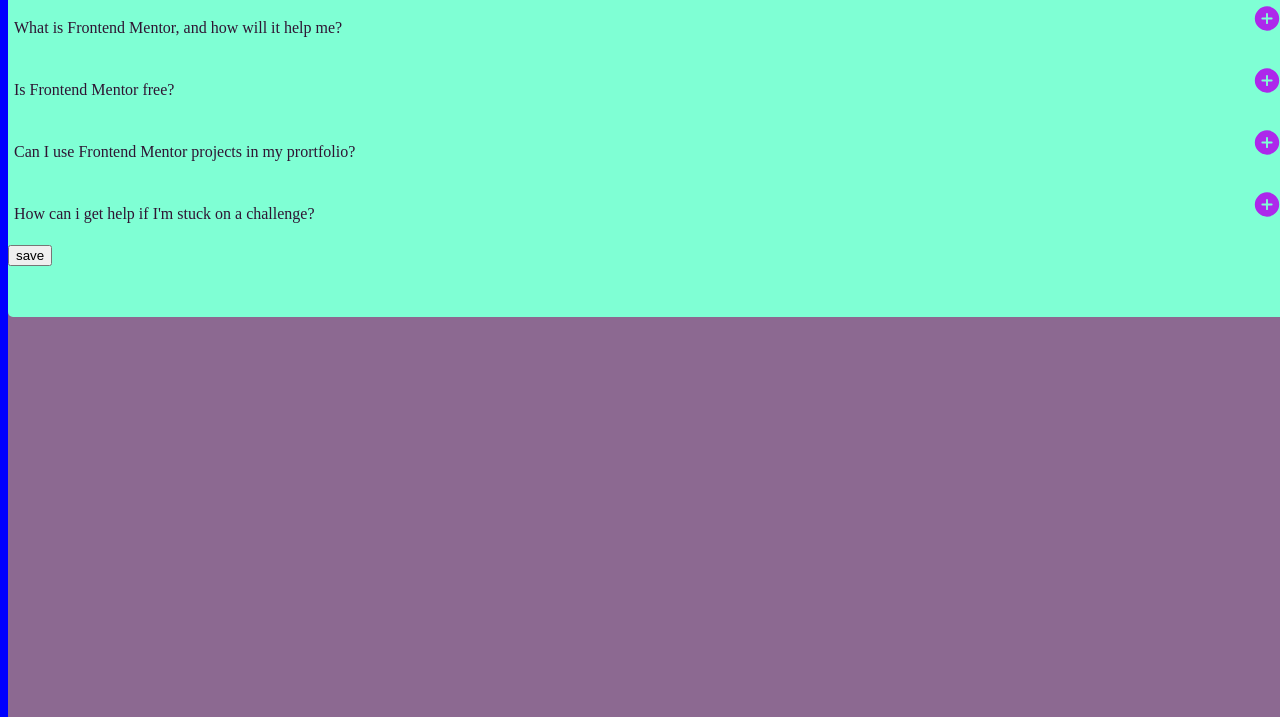
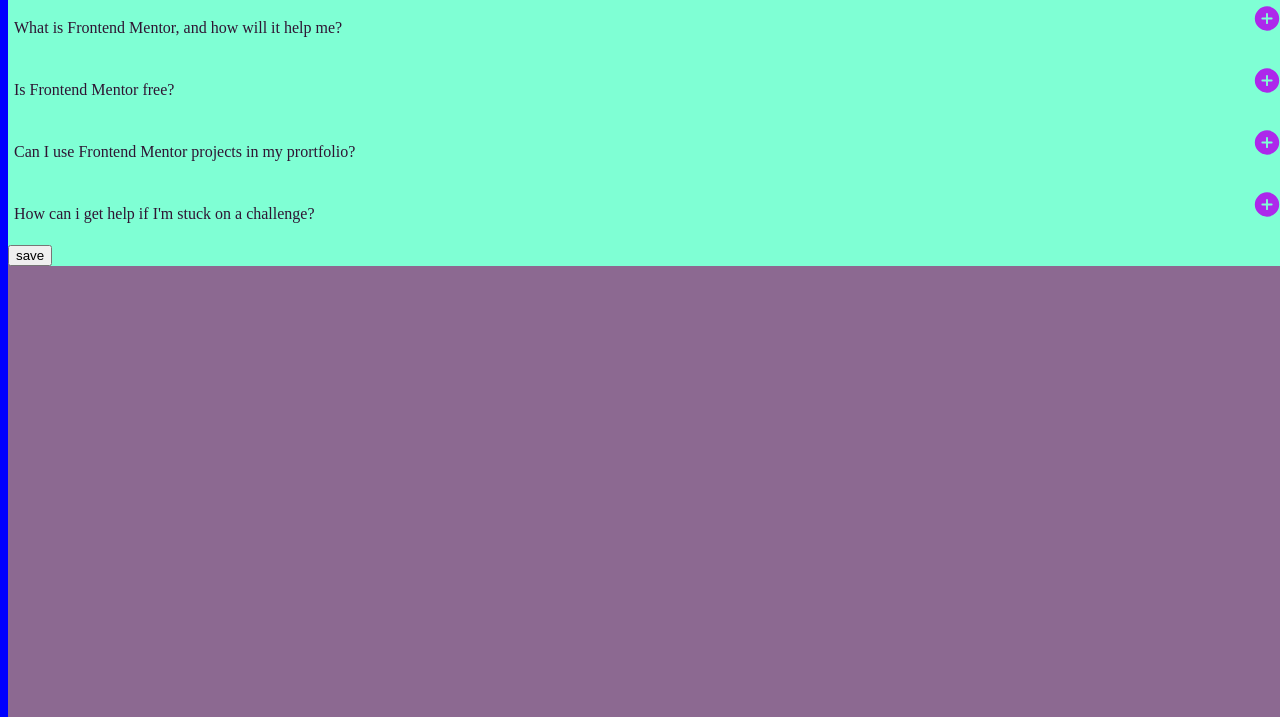
Before and after one commit to nakayizakevina/FAQ-accordion, a plain HTML site: page index.html in a window 1280 px wide. Shown: the part 91-808 px from the top of the page. Drawn offline with Linux system fonts and the light colour scheme.

Commit message:
removed card's height

```diff
--- a/index.html
+++ b/index.html
@@ -112,10 +112,12 @@
 
     </div>
 
-    <div></div>
-    <p class="me">Dear Lord please open doors for me</p>
-    <button class="save">save</button>
+    <div class="button">
+      <button class="save">save</button>
+
     </div>
+
+
 
   </div>
 
--- a/styles.css
+++ b/styles.css
@@ -30,7 +30,7 @@
 
 .card{
     width:100%;
-    height:400px;
+    /* height:400px; */
     background-color: aquamarine;
     /* background-color:hsl(0, 0%, 100%) ; */
     box-shadow: 2px;
@@ -78,6 +78,7 @@
 
 .button{
     cursor: pointer;
+    width: 500px;
 }
 
 .me{
```
